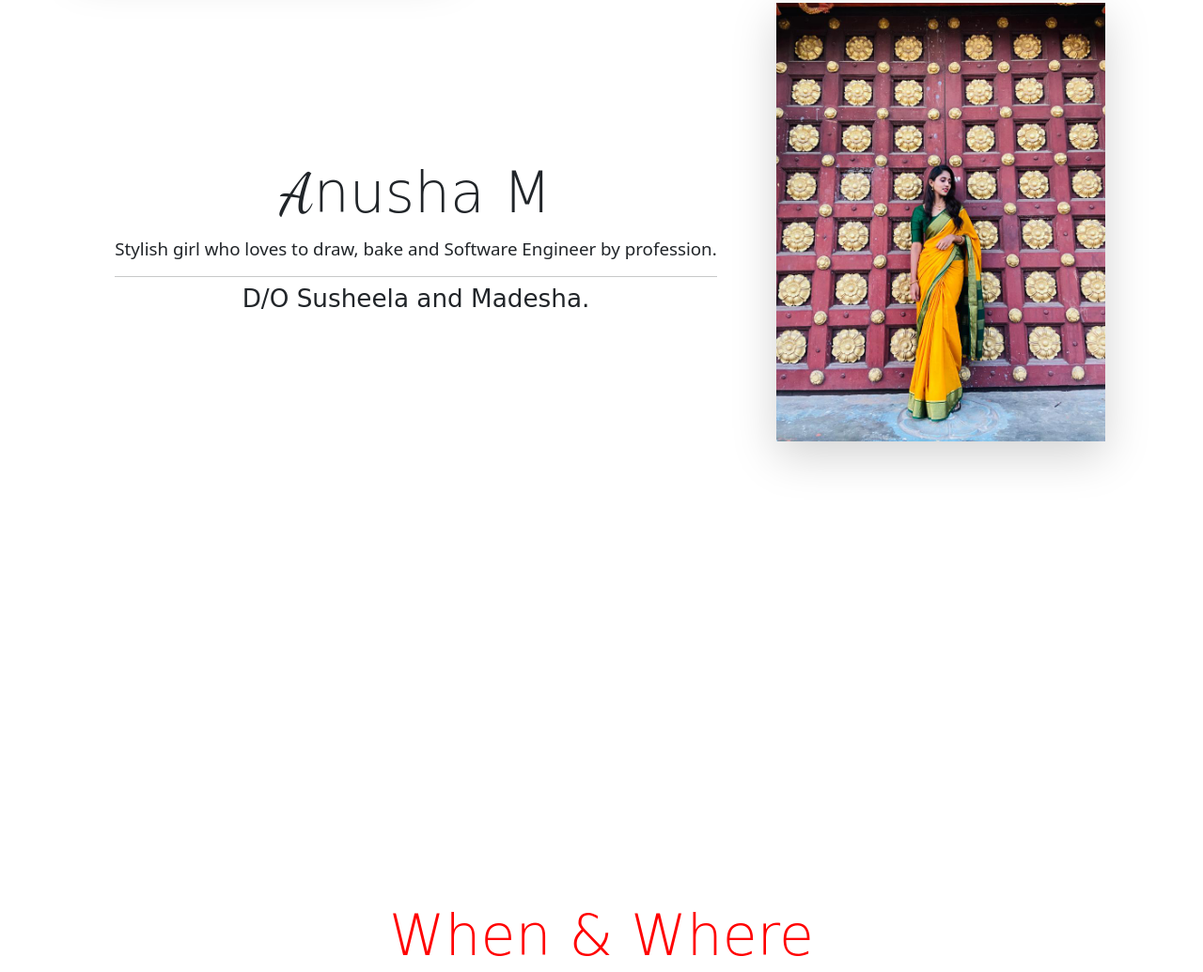
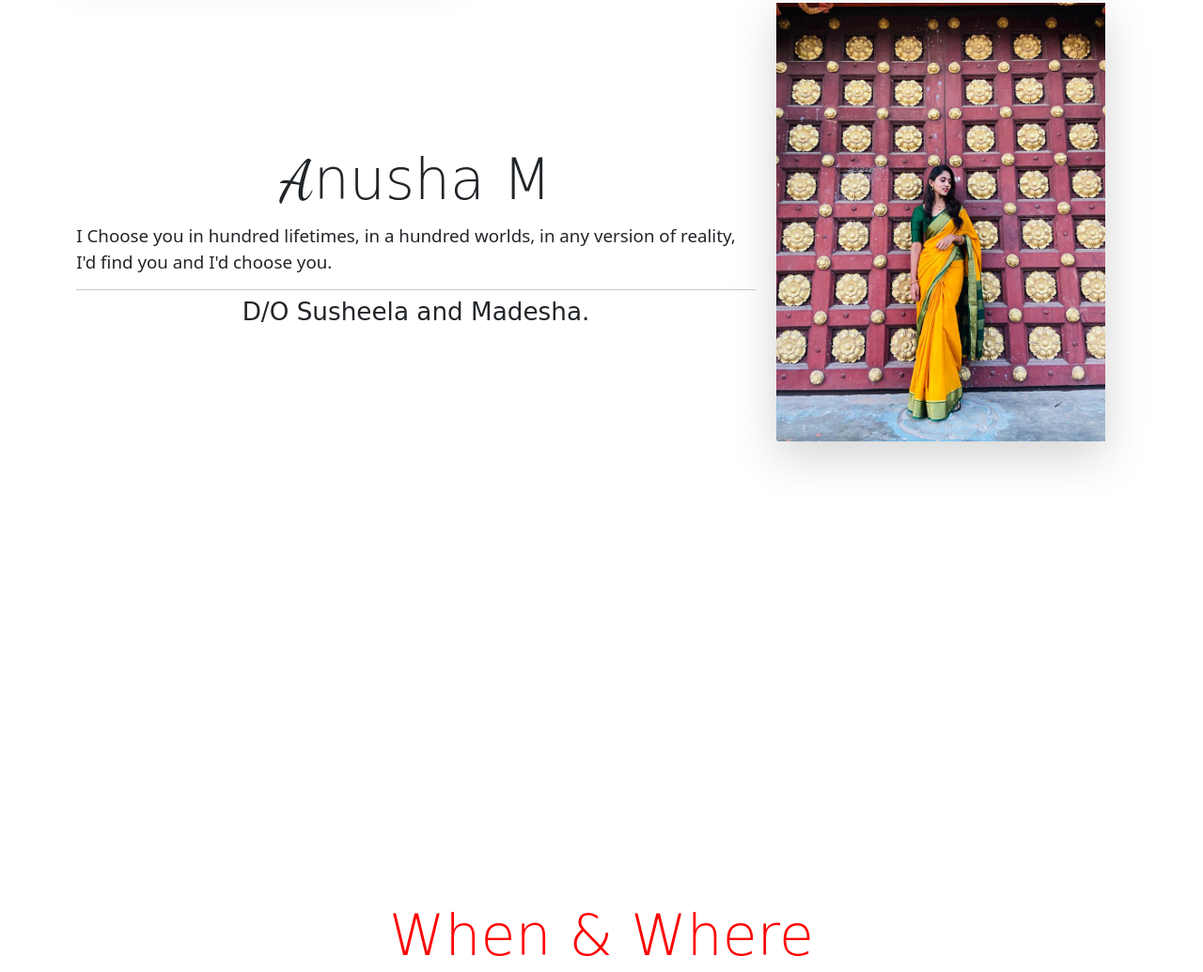
Before and after one commit to Chiru-Darshan/invitation, a plain HTML site: page index.html in a window 1280 px wide. Shown: the part 1453-2488 px from the top of the page at 94% size. Drawn offline with nearby package versions, Linux system fonts and the light colour scheme; a web font is replaced by a local one.

Commit message:
Update index.html

```diff
--- a/index.html
+++ b/index.html
@@ -106,7 +106,7 @@
         <div class="col-lg-8 content mt-5">
             <div class="jumbotron">
                 <h3 class="display-3" style="font-family: 'Engagement', cursive; text-align: center;"><span style="font-family: 'Dancing Script', cursive; ">A</span>nusha M</h3>
-                <p class="lead swap-text"> Stylish girl who loves to draw, bake and Software Engineer by profession.</p>
+                <p class="lead swap-text"> I Choose you in hundred lifetimes, in a hundred worlds, in any version of reality, I'd find you and I'd choose you.</p>
                 <hr class="my-2">
                 <h3 style="font-family: 'Engagement', cursive; text-align: center;" >D/O Susheela and Madesha.</h3>
                 <p class="lead">
```
